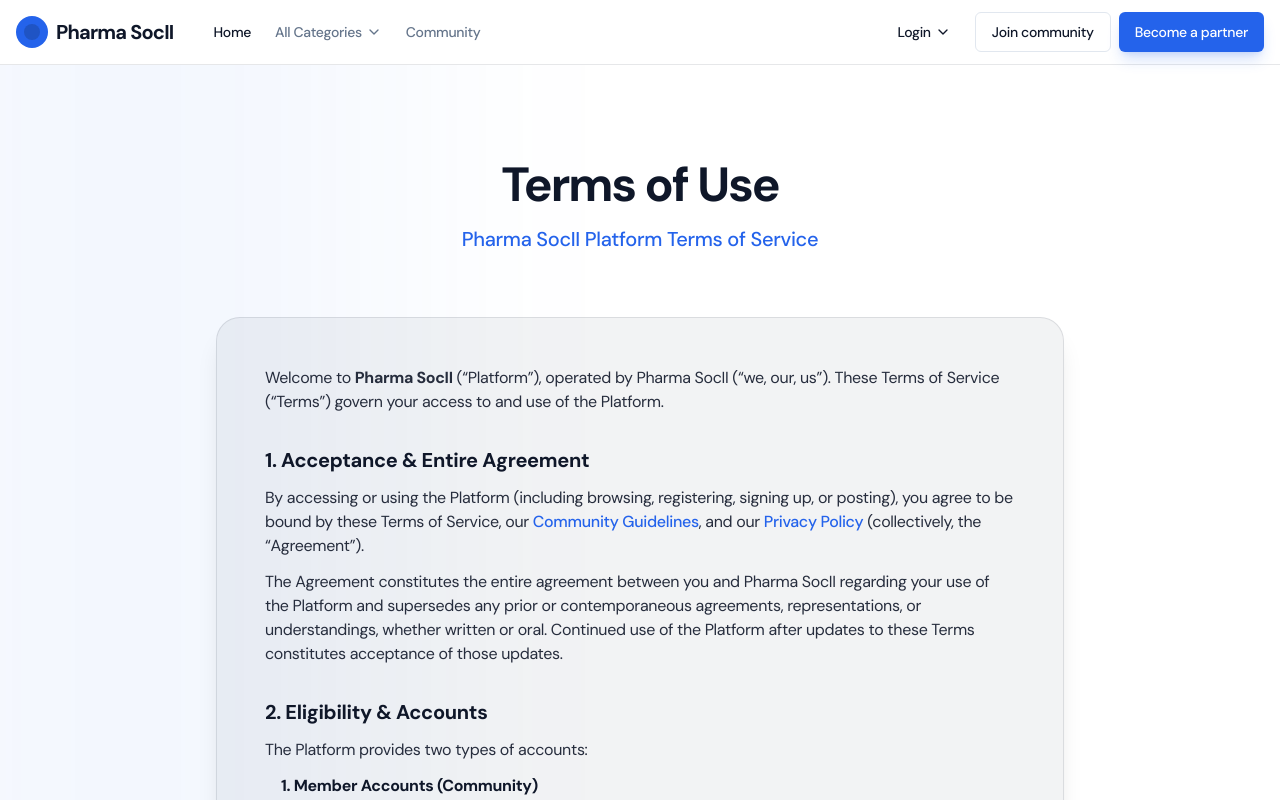
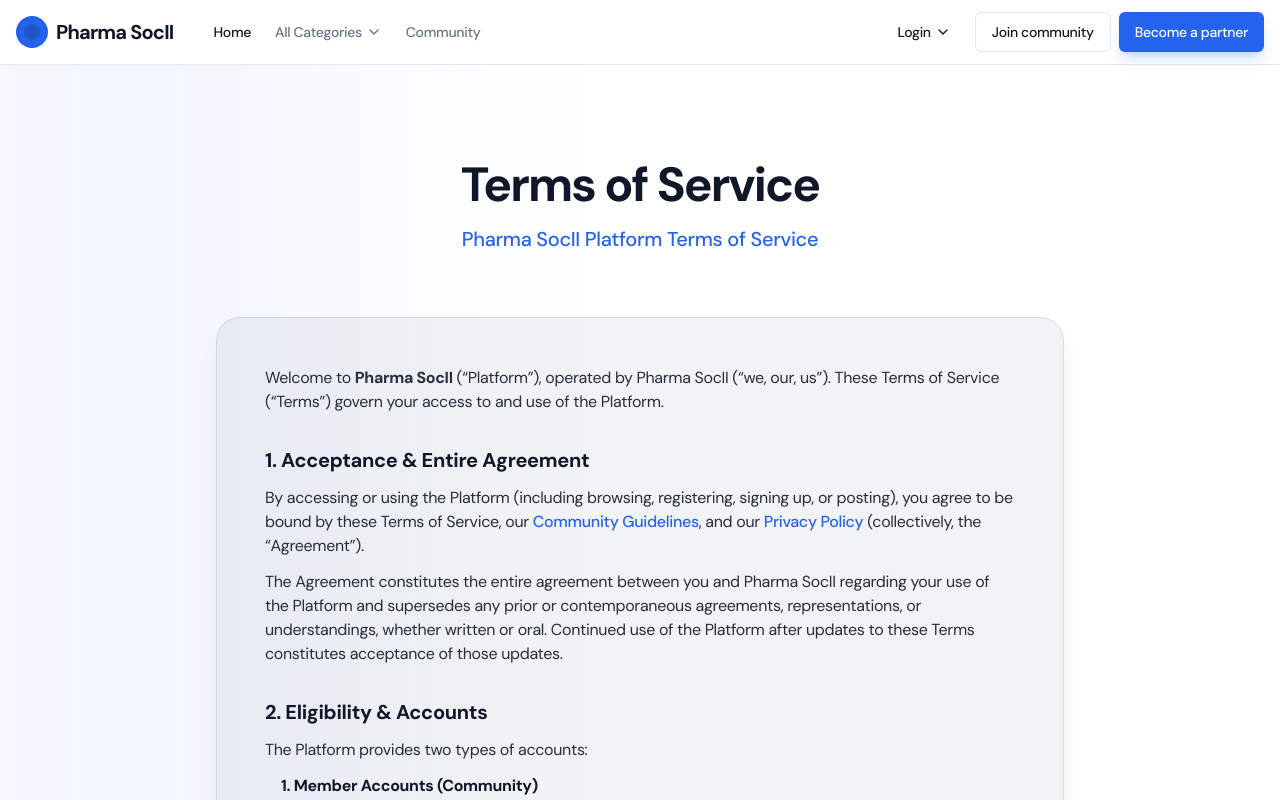
Before and after one commit to simran-kanda1/pharmasocii, a React (Vite) app: page /terms in a window 1280 px wide. Shown: the top 800 px of the page. Built offline with nearby package versions, Linux system fonts and the light colour scheme; no server answers; the database is empty.

Commit message:
Update Terms of Use heading to Terms of Service

```diff
--- a/src/pages/TermsOfUse.tsx
+++ b/src/pages/TermsOfUse.tsx
@@ -31,7 +31,7 @@ export default function TermsOfUse() {
       <div className="container mx-auto px-6 max-w-4xl relative z-10">
         <div className="text-center mb-16 animate-in fade-in slide-in-from-bottom-8 duration-700">
           <h1 className="text-4xl md:text-5xl font-extrabold tracking-tight mb-4 text-foreground">
-            Terms of Use
+            Terms of Service
           </h1>
           <p className="text-lg md:text-xl text-primary font-medium">
             Pharma SocII Platform Terms of Service
```
